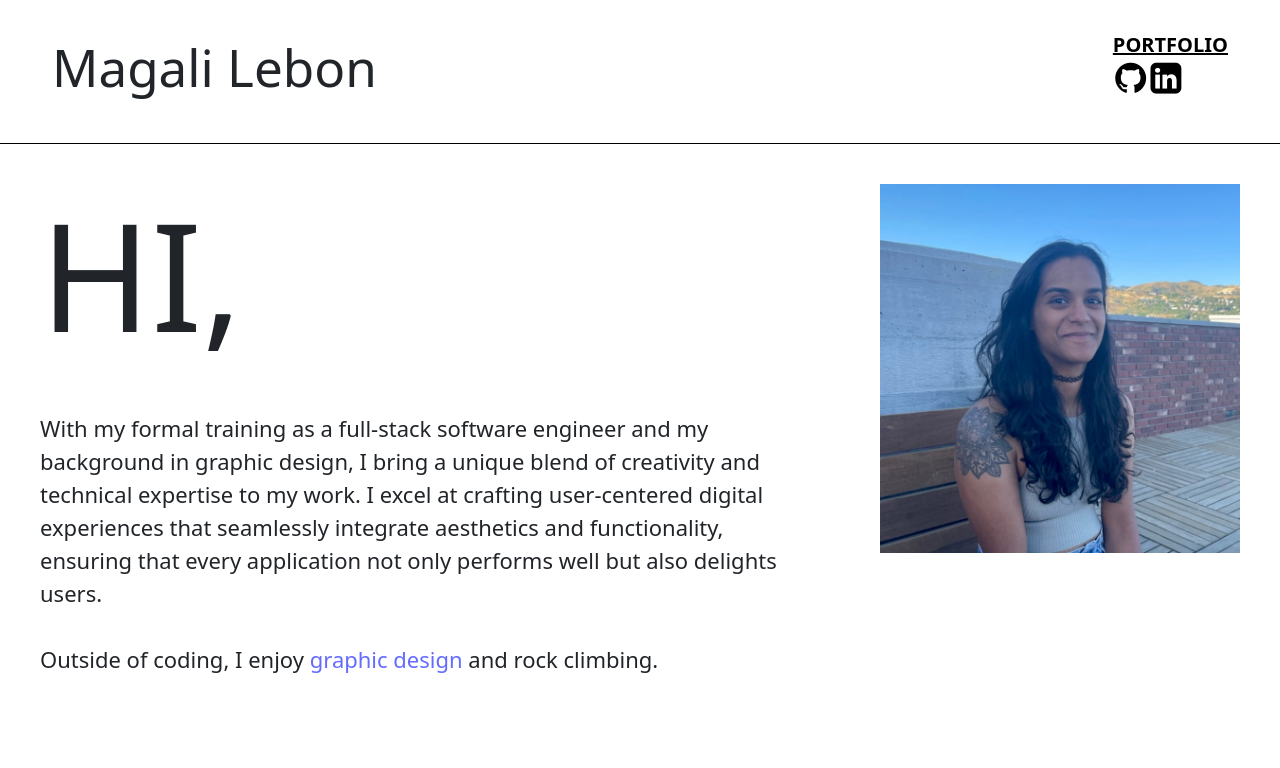
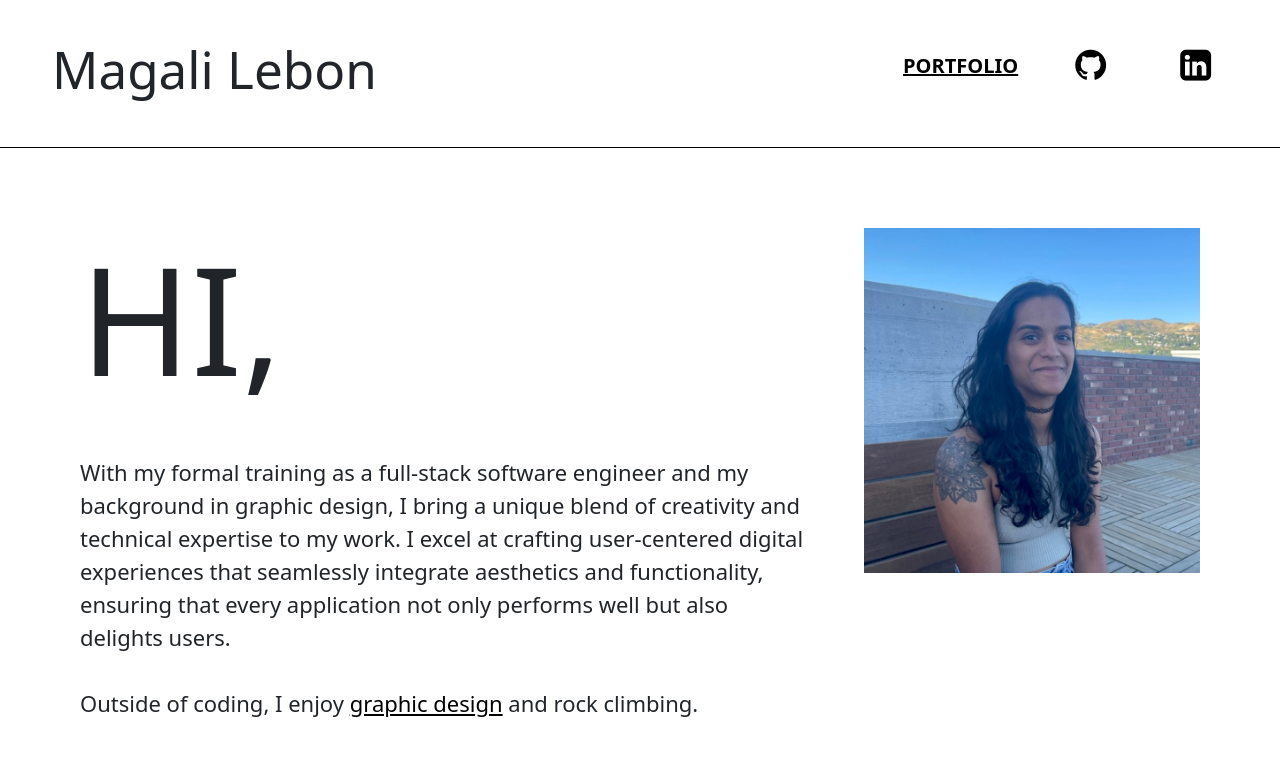
Before and after one commit to maglb/React-Portfolio, a React (Vite) app: page /portfolio in a window 1280 px wide. Shown: the top 768 px of the page. Built offline with nearby package versions, Linux system fonts and the light colour scheme.

Commit message:
Updated css for portfolio section and footer

```diff
--- a/src/style.css
+++ b/src/style.css
@@ -3,10 +3,13 @@
   --black: black;
 }
 
-*, body {
+
+body {
   box-sizing: border-box;
-  margin: 0;
+  margin: 0 !important;
   padding: 0;
+  max-width: 100% !important;
+  overflow-x: hidden;
 }
 
 /* Responsiveness */
@@ -42,12 +45,18 @@ h5 {
   font-size: 22px;
 }
 
+footer p {
+  font-weight: bold;
+padding-top: 35px;
+text-align: center;
+}
+
 /* General Styling  */
 
 .header {
   align-items: center;
   border-bottom: var(--borderstyle);
-  margin-bottom: 40px;
+  margin-bottom: 80px;
   justify-content: space-between;
   padding: 30px 40px;
   position: sticky;
@@ -59,18 +68,26 @@ h5 {
 footer {
   font-size: 22px;
   flex-direction: column;
-  margin-top: 40px;
-  margin-bottom: 120px;
+  margin-top: 80px;
 }
 
 #about,
-#portfolio,
-footer {
-  padding-left: 40px;
-  padding-right: 40px;
+#portfolio {
+  margin: 0 80px;
+}
+
+#portfolio {
+  margin-top: 80px;
 }
 
 /* Navigation*/
+.navigation {
+  display: flex;
+justify-content: flex-end;
+align-items: center;
+  width: 100%;
+  column-gap: 40px;
+}
 
 .logo {
   font-size: 30px;
@@ -87,7 +104,7 @@ footer {
 
 .linkactive {
   text-decoration: underline;
-    font-size: 20px;
+  font-size: 20px;
   text-transform: uppercase;
   font-weight: bold;
   color: black;
@@ -106,7 +123,8 @@ footer {
 
 /* Button, Links */
 
-button:hover, a:hover {
+button:hover,
+a:hover {
   cursor: pointer;
 }
 
@@ -127,6 +145,12 @@ button:hover, a:hover {
   font-size: 22px;
 }
 
+#mystory a {
+  text-decoration: underline;
+  color: black;
+  cursor: pointer;
+}
+
 .myphoto img {
   width: 100%;
 }
@@ -134,40 +158,34 @@ button:hover, a:hover {
 .myphoto {
   width: 30%;
   height: 30%;
-  /* flex: 1 0 400px;  */
-  margin-bottom: 40px;
 }
 
 /* Portfolio container */
 
-.container {
+.projects-container {
   display: flex;
   flex-wrap: wrap;
-  flex-direction: row;
-  /* column-gap: 45px; */
-  /* row-gap: 45px; */
-  justify-content: flex-start;
-  padding: 0;
-  width: 100%;
+  row-gap: 40px;
+  column-gap: 40px;
+  margin: 0;
 }
 
 .portfolio {
-  border-bottom: var(--borderstyle);
-  padding-bottom: 40px;
-  padding-top: 40px;
-max-width: 45%;
-
+  border: var(--borderstyle);
+  padding: 40px;
+  /* padding-top: 40px; */
+  /* margin: 20px; */
+  max-width: 48%;
 }
 
-.portfolio:nth-child(odd){
+/* .portfolio:nth-child(odd){
   border-right: var(--borderstyle);
   padding-right: 40px;
 }
 
 .portfolio:nth-child(even){
   padding-left: 40px;
-}
-
+} */
 
 /* Portfolio Items */
 
@@ -305,6 +323,9 @@ label {
 footer {
   border-top: var(--borderstyle);
   padding-top: 3%;
+  padding: 0;
+  height: 100px;
+  display: flex;
 }
 
 @media screen and (min-width: 768px) {
```
